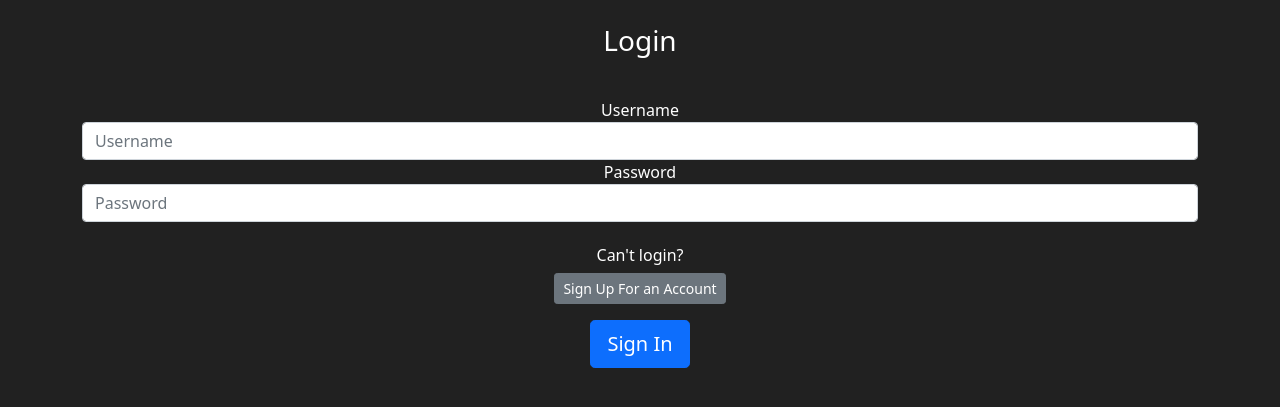
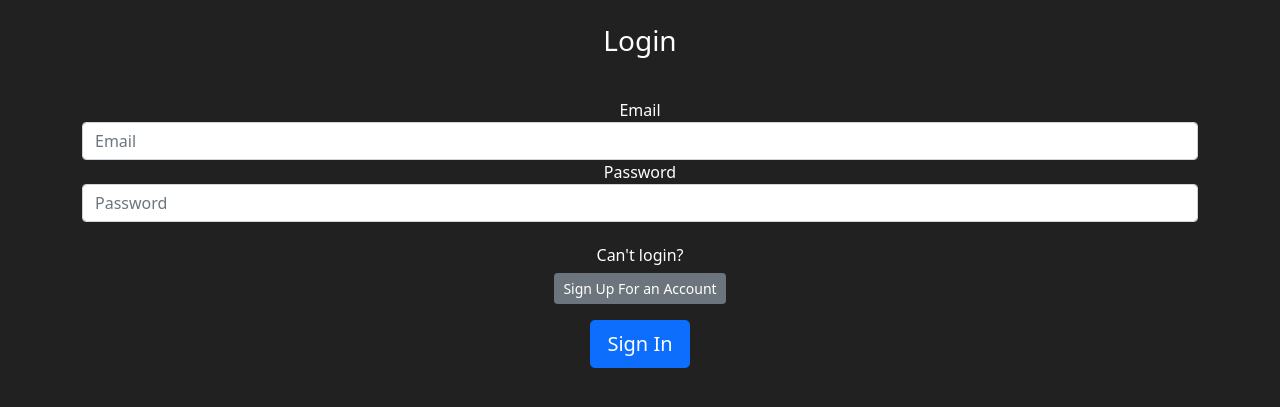
Before and after one commit to phase5lhcm/cs50-final-prj, a Flask app: page /login in a window 1280 px wide. Shown: the part 56-463 px from the top of the page. Run offline with Flask 2, Linux system fonts and the light colour scheme.

Commit message:
complete

```diff
--- a/app/routes.py
+++ b/app/routes.py
@@ -28,10 +28,10 @@ def register_page():
         db.session.add(create_user)
         db.session.commit()
         print(create_user)
-        login_user(user_login)
-        flash(f"Welcome! You are now logged in as {user_login.username}", category="success")
-        print('create_user', create_user)
-        return render_template(url_for('showroom.html'))
+        # login_user(user_login)
+        # flash(f"Welcome! You are now logged in as {user_login.username}", category="success")
+        # print('create_user', create_user)
+        return redirect(url_for('showroom'))
     #Let's check if there are form errors per the validators
     if form.errors != {}:
         for err_msg in form.errors.values():
@@ -42,7 +42,7 @@ def register_page():
 def login_page():
     form = LoginForm()
     if form.validate_on_submit():
-        user_login = User.query.filter_by(username=form.username.data).first()
+        user_login = User.query.filter_by(username=form.email.data).first()
         # print(f"user: {user_login}")
         if user_login and user_login.verify_password(check_pwrd=form.password.data
         ):
--- a/app/templates/loginPage.html
+++ b/app/templates/loginPage.html
@@ -7,8 +7,8 @@ content%}
       <img src="" alt="" />
       <h1 class="h3 mb-3 font-weight-normal">Login</h1>
       <br />
-      {{form.username.label()}} {{form.username(class="form-control",
-      placeholder="Username")}} {{form.password.label()}}
+      {{form.email.label()}} {{form.email(class="form-control",
+      placeholder="Email")}} {{form.password.label()}}
       {{form.password(class="form-control", placeholder="Password")}}
       <br />
       <div class="checkbox mb-3">
```
Also changed, not shown: app/showroom.db.
